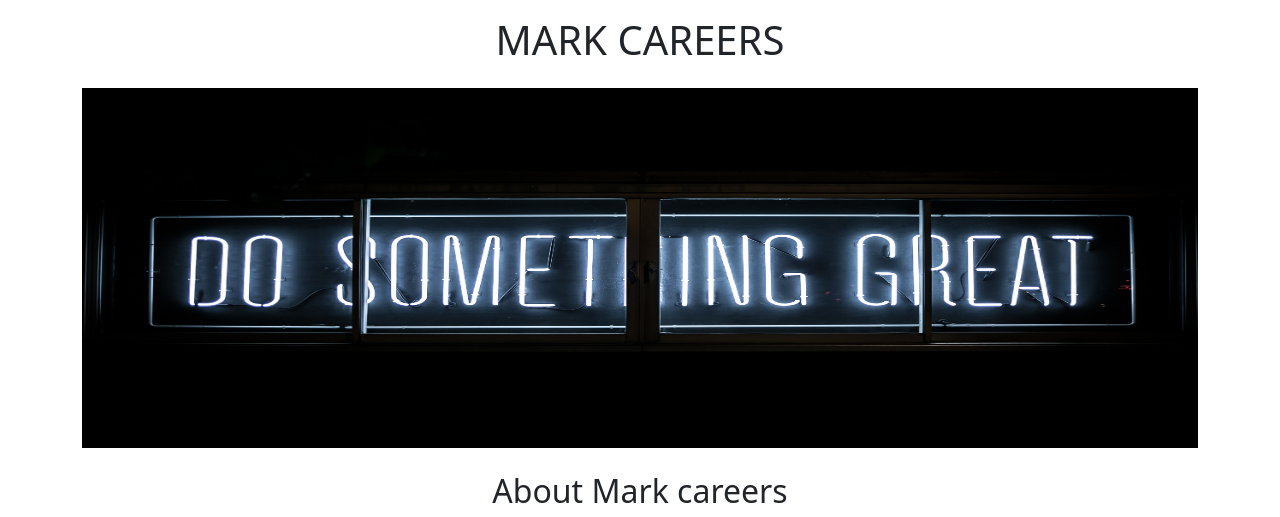
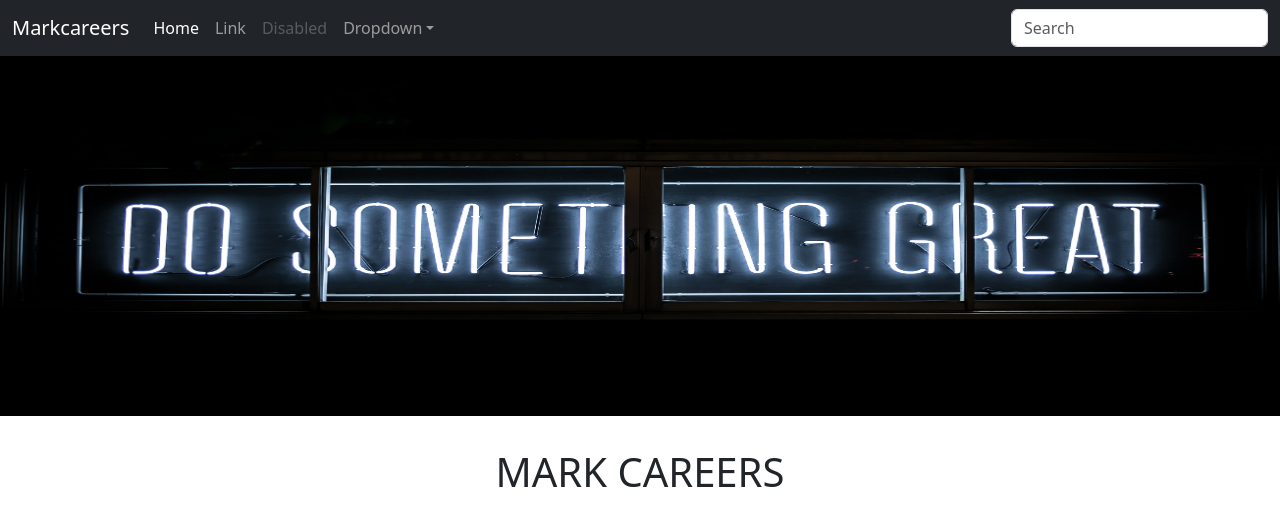
Before and after one commit to kmark-n/Mark-careers_website, a Flask app: page / in a window 1280 px wide. Shown: the top 517 px of the page. Run offline with Flask 3, Linux system fonts and the light colour scheme.

Commit message:
added functional and aesthetic improvements

```diff
--- a/app.py
+++ b/app.py
@@ -5,7 +5,7 @@ app = Flask(__name__)
 JOBS = [
   {
     'id':1,
-    'title':'Data Scientist',
+    'title': 'Data Scientist',
     'location':'Florida, USA'
   },
   {
--- /dev/null
+++ b/templates/footer.html
@@ -0,0 +1,12 @@
+<div class="container">
+  <footer class="py-3 my-4">
+    <ul class="nav justify-content-center border-bottom pb-3 mb-3">
+      <li class="nav-item"><a href="#" class="nav-link px-2 text-body-secondary">Home</a></li>
+      <li class="nav-item"><a href="#" class="nav-link px-2 text-body-secondary">Features</a></li>
+      <li class="nav-item"><a href="#" class="nav-link px-2 text-body-secondary">Pricing</a></li>
+      <li class="nav-item"><a href="#" class="nav-link px-2 text-body-secondary">FAQs</a></li>
+      <li class="nav-item"><a href="#" class="nav-link px-2 text-body-secondary">About</a></li>
+    </ul>
+    <p class="text-center text-body-secondary">&copy; 2023 Mark, Inc</p>
+  </footer>
+</div>
--- a/templates/home.html
+++ b/templates/home.html
@@ -10,18 +10,26 @@
         height: 360px;
         width: 100%;
         object-fit cover;
+        margin-bottom: 16px;
       }
     </style>
 	</head>
 	<body>
+    {%include 'nav.html' %}
+    <img class="img-fluid" id="banner" src="https://mark-careerswebsite--markndungu.repl.co/static/banner.jpg">
     <div class="container">
 			<h1 class="text-center mt-3 mb-4">MARK CAREERS</h1>
-			<img class="img-fluid" id="banner" src="https://mark-careerswebsite--markndungu.repl.co/static/banner.jpg">
-			<h2 class="text-center mt-4">About Mark careers</h2>
+      <div class="row">
+        <div class="col-md-6">
 			<p class="lead">
 					Lorem ipsum dolor sit amet, consectetur adipiscing elit, sed do eiusmod tempor incididunt ut labore et dolore magna aliqua. Ut enim ad minim veniam, quis nostrud exercitation ullamco laboris nisi ut aliquip ex ea commodo consequat. Duis aute irure dolor in reprehenderit in voluptate velit esse cillum dolore eu fugiat nulla pariatur. Excepteur sint occaecat cupidatat non proident, sunt in culpa qui officia deserunt mollit anim id est laborum.
 			</p>
-			<h3 class="text-center">Open positions</h3>
+        </div>
+        <div class="d-none d-md-block col-md-6">
+        <img src="/static/peopleworking.jpg" style="height:280px;margin-bottom:16px;border-radius:4px;">
+        </div>
+      </div>
+			<h3 class="text-center mt-4 mb-3">Open positions</h3>
 			<div>
         {%for job in jobs%}
           {%include'jobitem.html'%}
@@ -29,9 +37,9 @@
       </div>
 
       <div class="text-center">
-		  <button class="btn btn-primary btn-lg">contact us</button>
-      <p><h6>Copyright 2023, Mark Careers</h6></p>
+		  <a href="mailto:seasonablesalt@gmail.com?subject=Question%20about%20Job%20Openings&body=YOUR%20NAME%3A%20%3Ctype%20your%20name%20here%3E%0D%0A%0D%0AYOUR%20QUESTION%3A%20%3Center%20your%20question%20here%3E" class="btn btn-primary btn-lg">contact us</a>
       </div>
+      {%include 'footer.html'%}
     </div>
 	</body>
 </html>
--- a/templates/jobitem.html
+++ b/templates/jobitem.html
@@ -10,6 +10,6 @@
           {%endif%}
         </div>
         <div class="col-2">
-          <button type="button" class="btn btn-outline-secondary">Apply</button>
+          <a href="mailto:seasonablesalt@gmail.com?subject=Application%20for%20{{job['title']}}&body=MY%20NAME%3A%20%3Cinput%20your%20name%20here%3E%0D%0A%0D%0AMY%20RESUME%20LINK%3A%20%3Cinput%20your%20resume%20link%20here%3E%0D%0A%0D%0AMY%20LINKEDIN%20URL%3A%20%3Cinput%20you%20linkedin%20url%20here%3E" type="button" class="btn btn-outline-secondary">Apply</a>
         </div>
       </div>
--- /dev/null
+++ b/templates/nav.html
@@ -0,0 +1,33 @@
+  <nav class="navbar navbar-expand-sm navbar-dark bg-dark" aria-label="Third navbar example">
+    <div class="container-fluid">
+      <a class="navbar-brand" href="#">Markcareers</a>
+      <button class="navbar-toggler" type="button" data-bs-toggle="collapse" data-bs-target="#navbarsExample03" aria-controls="navbarsExample03" aria-expanded="false" aria-label="Toggle navigation">
+        <span class="navbar-toggler-icon"></span>
+      </button>
+
+      <div class="collapse navbar-collapse" id="navbarsExample03">
+        <ul class="navbar-nav me-auto mb-2 mb-sm-0">
+          <li class="nav-item">
+            <a class="nav-link active" aria-current="page" href="#">Home</a>
+          </li>
+          <li class="nav-item">
+            <a class="nav-link" href="#">Link</a>
+          </li>
+          <li class="nav-item">
+            <a class="nav-link disabled" aria-disabled="true">Disabled</a>
+          </li>
+          <li class="nav-item dropdown">
+            <a class="nav-link dropdown-toggle" href="#" data-bs-toggle="dropdown" aria-expanded="false">Dropdown</a>
+            <ul class="dropdown-menu">
+              <li><a class="dropdown-item" href="#">Action</a></li>
+              <li><a class="dropdown-item" href="#">Another action</a></li>
+              <li><a class="dropdown-item" href="#">Something else here</a></li>
+            </ul>
+          </li>
+        </ul>
+        <form role="search">
+          <input class="form-control" type="search" placeholder="Search" aria-label="Search">
+        </form>
+      </div>
+    </div>
+  </nav>
```
Also changed, not shown: 1 other file.
